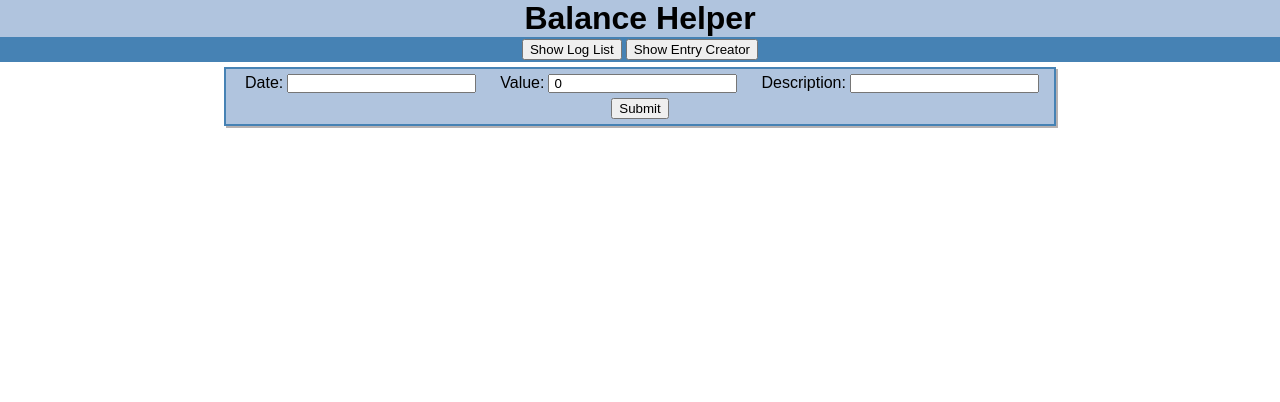
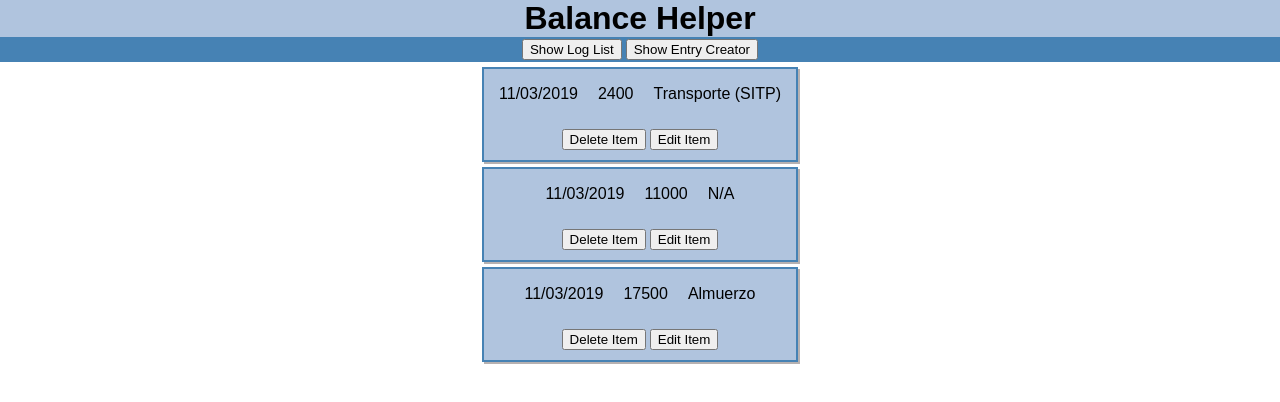
Before and after one commit to Jandresgomez/Balance-Helper, a React (Create React App) app: page / in a window 1280 px wide. Shown: the top 402 px of the page. Built offline with nearby package versions, Linux system fonts and the light colour scheme.

Commit message:
Changed log entry buttons and added new state values

```diff
--- a/src/App.js
+++ b/src/App.js
@@ -8,8 +8,8 @@ class App extends Component {
     super(props);
 
     this.state = {
-      showLog: false,
-      showCreator: true
+      showLog: true,
+      showCreator: false
     };
   }
 
--- a/src/TransactionLog/LogEntry/LogEntry.js
+++ b/src/TransactionLog/LogEntry/LogEntry.js
@@ -9,12 +9,15 @@ class LogEntry extends Component {
             showEditBar: false,
             val: props.val,
             date: props.date,
-            description: props.description
+            description: props.description,
+            newVal: props.val,
+            newDate: props.date,
+            newDescription: props.description
         };
     }
 
     saveEditHandler = () => {
-        this.props.editAction(this.state.date, this.state.val, this.state.description);
+        this.props.editAction(this.state.newDate, this.state.newVal, this.state.newDescription);
         this.toggleEditBarHandler();
     };
 
@@ -26,19 +29,19 @@ class LogEntry extends Component {
 
     valChangedHandler = (event) => {
         this.setState({
-            val: event.target.value
+            newVal: event.target.value
         });
     };
 
     dateChangedHandler = (event) => {
         this.setState({
-            date: event.target.value
+            newDate: event.target.value
         });
     }
 
     descriptionChangedHandler = (event) => {
         this.setState({
-            description: event.target.value
+            newDescription: event.target.value
         });
     }
 
@@ -50,7 +53,7 @@ class LogEntry extends Component {
                         <input
                         type="text"
                         onChange={this.dateChangedHandler}
-                        value={this.state.date}
+                        value={this.state.newDate}
                         />
                     </div>
                     <div className="InputContainer">
@@ -58,7 +61,7 @@ class LogEntry extends Component {
                         <input
                         type="text"
                         onChange={this.valChangedHandler}
-                        value={this.state.val}
+                        value={this.state.newVal}
                         />
                     </div>
                     <div className="InputContainer">
@@ -66,7 +69,7 @@ class LogEntry extends Component {
                         <input
                         type="text"
                         onChange={this.descriptionChangedHandler}
-                        value={this.state.description}
+                        value={this.state.newDescription}
                         />
                 </div>
             </div>
@@ -80,16 +83,19 @@ class LogEntry extends Component {
             </div>
         );
 
+        let deleteButton = (<button className="DeleteButton" onClick={this.props.deleteClick}>Delete Item</button>);
         let saveButton = (<button className="SaveEditButton" onClick={this.saveEditHandler}>Save</button>);
-        let showEditBarButton = (<button className="ShowEditBarButton" onClick={this.toggleEditBarHandler}>Edit Item</button> );
+        let showEditBarButton = (<button className="ShowEditBarButton" onClick={this.toggleEditBarHandler}>Edit Item</button>);
+        let cancelEditButton = (<button className="CancelEditButton" onClick={this.toggleEditBarHandler}>Cancel</button>);
 
         return(
             <div className="EntryContainer">
                 {!this.state.showEditBar? infoTab : null}
                 {this.state.showEditBar? editBar : null}
                 <div className="LogButtons">
-                    <button className="DeleteButton" onClick={this.props.deleteClick}>Delete Item</button>
+                    {!this.state.showEditBar? deleteButton : null}
                     {this.state.showEditBar? saveButton : null}
+                    {this.state.showEditBar? cancelEditButton : null}
                     {!this.state.showEditBar? showEditBarButton : null}
                 </div>
             </div>
```
